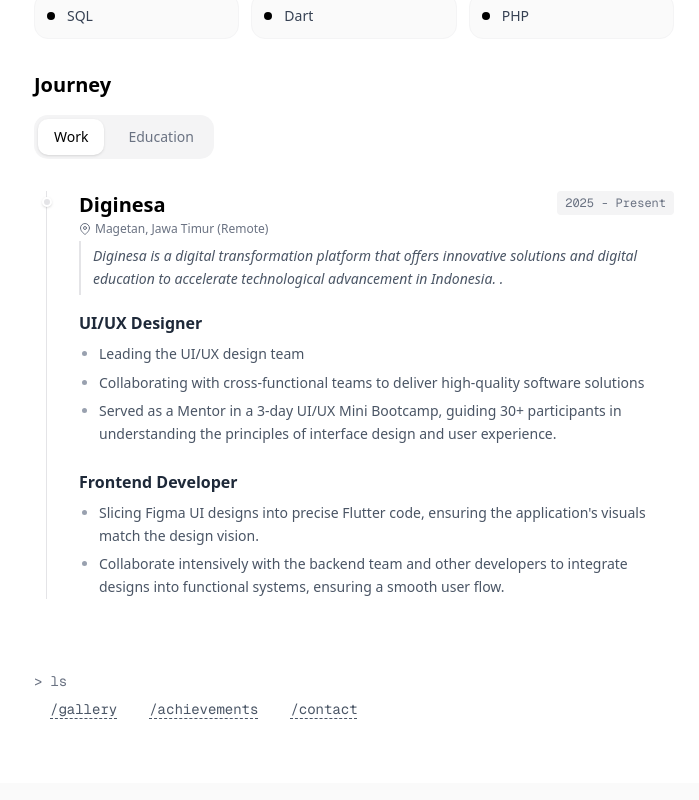
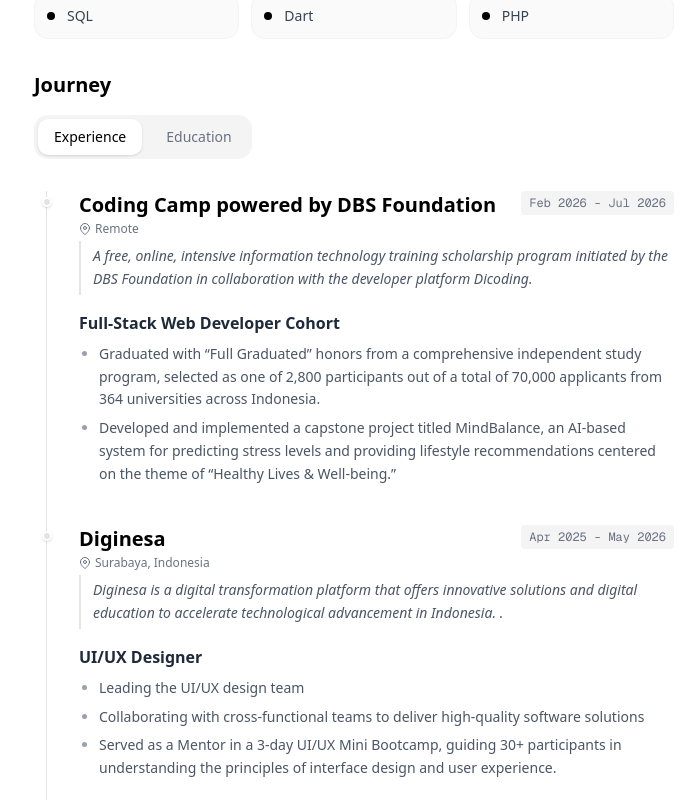
Before and after one commit to FaizNation/portofolio-faiznation, a Next.js app: page /about in a window 1280 px wide. Shown: the part 860-1660 px from the top of the page, without its empty margins (286-985 px from the left). Built offline with nearby package versions, Linux system fonts and the light colour scheme; no server answers.

Commit message:
feat: update experience & curiculum

```diff
--- a/components/ExperienceTabs.tsx
+++ b/components/ExperienceTabs.tsx
@@ -5,9 +5,9 @@
 
 import experienceDataRaw from "@/data/experiences.json";
 
-type Category = "Work" | "Education";
+type Category = "Experience" | "Education";
 
-const tabs: Category[] = ["Work", "Education"];
+const tabs: Category[] = ["Experience", "Education"];
 
 interface Role {
     title: string;
@@ -25,7 +25,7 @@
 const experienceData: Record<Category, ExperienceItem[]> = experienceDataRaw as Record<Category, ExperienceItem[]>;
 
 export default function ExperienceTabs() {
-    const [activeTab, setActiveTab] = useState<Category>("Work");
+    const [activeTab, setActiveTab] = useState<Category>("Experience");
 
     return (
         <div className="flex flex-col gap-4 w-full">
--- a/data/experiences.json
+++ b/data/experiences.json
@@ -1,9 +1,24 @@
 {
-  "Work": [
+  "Experience": [
+    {
+      "organization": "Coding Camp powered by DBS Foundation",
+      "location": "Remote",
+      "period": "Feb 2026 - Jul 2026",
+      "companyDescription": "A free, online, intensive information technology training scholarship program initiated by the DBS Foundation in collaboration with the developer platform Dicoding.",
+      "roles": [
+        {
+          "title": "Full-Stack Web Developer Cohort",
+          "responsibilities": [
+            "Graduated with “Full Graduated” honors from a comprehensive independent study program, selected as one of 2,800 participants out of a total of 70,000 applicants from 364 universities across Indonesia.",
+            "Developed and implemented a capstone project titled MindBalance, an AI-based system for predicting stress levels and providing lifestyle recommendations centered on the theme of “Healthy Lives & Well-being.”"
+          ]
+        }
+      ]
+    },
     {
       "organization": "Diginesa",
-      "location": "Magetan, Jawa Timur (Remote)",
-      "period": "2025 - Present",
+      "location": "Surabaya, Indonesia",
+      "period": "Apr 2025 - May 2026",
       "companyDescription": "Diginesa is a digital transformation platform that offers innovative solutions and digital education to accelerate technological advancement in Indonesia. .",
       "roles": [
         {
```
Also changed, not shown: 1 other file (tests, documents, lock files or other folders).
